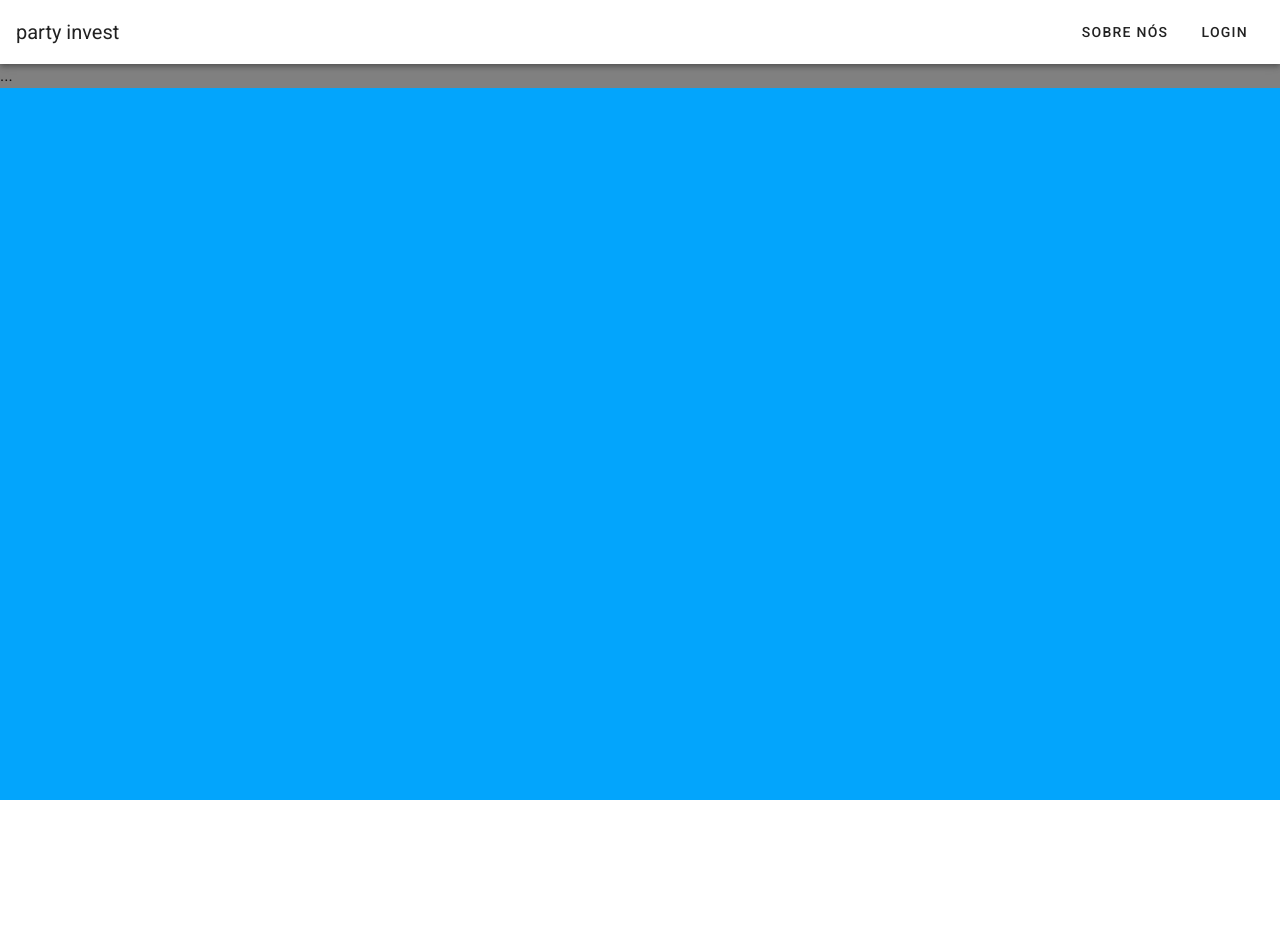
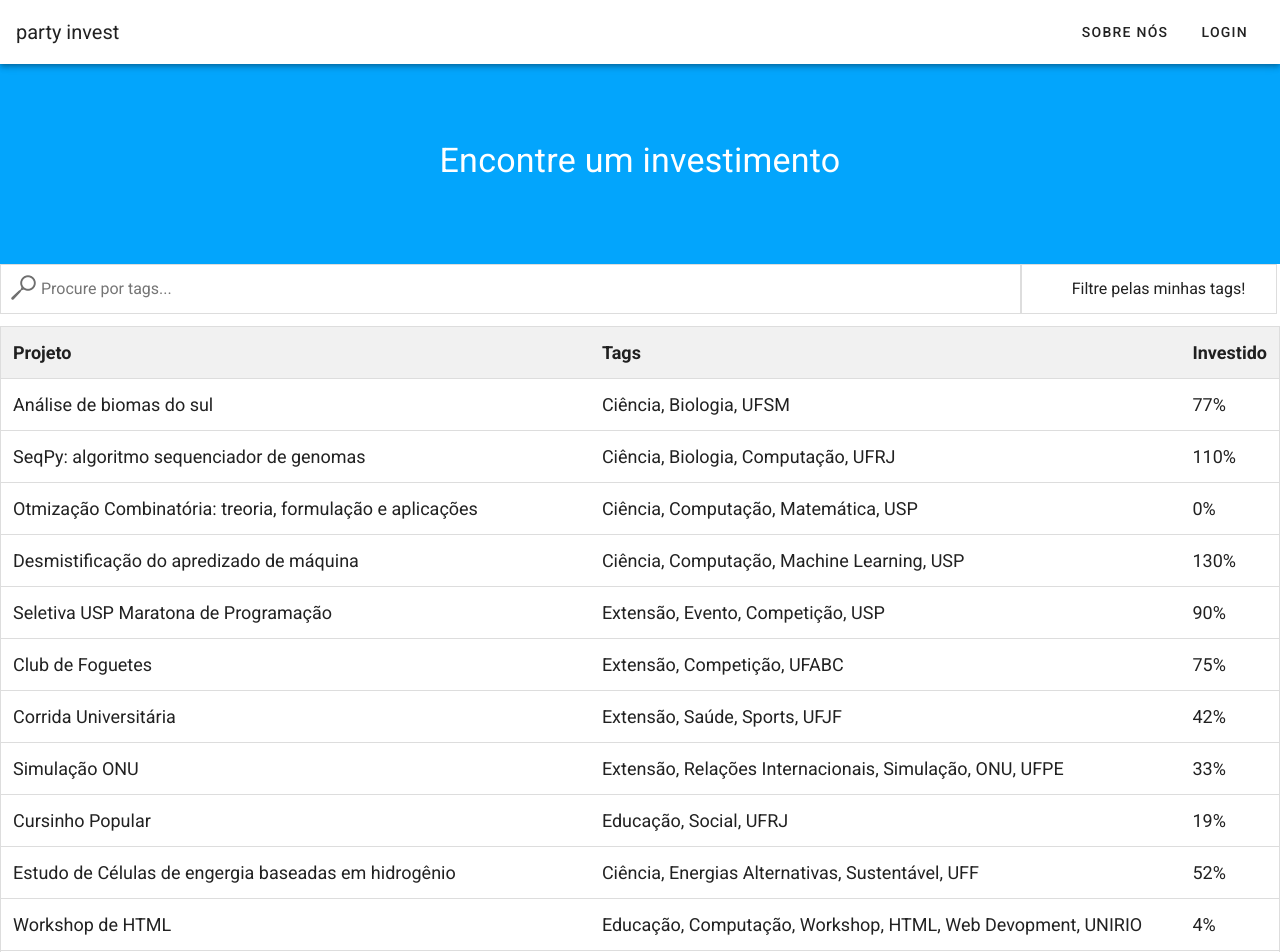
Before and after one commit to Ruhaker/party-invest, a Vue app: page /#/FindProject in a window 1280 px wide. Shown: the top 952 px of the page. Before the commit the page ends 800 px from the top, so only its background shows below. Built offline with nearby package versions, Linux system fonts and the light colour scheme.

Commit message:
add novas paginas

```diff
--- a/src/components/FindInvestor.vue
+++ b/src/components/FindInvestor.vue
@@ -7,14 +7,14 @@
           <div class="v-parallax__content">
             <div class="layout white--text column align-center justify-center">
               <h1 class="white--text mb-2 display-1 text-center">
-              Encontre um investimento
+              Encontre um investidor(a)
               </h1>
             </div>
           </div>
         </div>
       </section>
       <section id="white">
-        <input type="text" id="myInput" onkeyup="Search()" placeholder="Procure por tags..." title="Digite uma tag">
+        <input type="text" id="myInput" @keyup="Search()" placeholder="Procure por tags..." title="Digite uma tag">
         <button type="button" id="myButton" v-on:click="SearchMe()">Filtre pelas minhas tags!</button>
         <table id="myTable">
           <tr class="header">
@@ -155,16 +155,6 @@ import NavBar from './NavBar';
 import Footer from './Footer';
 
 
-export default {
-  name: 'FindInvestor',
-  components: {
-    NavBar,
-    Footer
-  },
-  data: () => ({
-    //
-  }),
-};
 
 function Search() {
   var input, filter, table, tr, td, i, j, txtValue, bool;
@@ -221,6 +211,22 @@ function SearchMe() {
   }
 }
 
+
+export default {
+  name: 'FindInvestor',
+  components: {
+    NavBar,
+    Footer
+  },
+  methods: {
+    Search,
+    SearchMe
+  },
+  data: () => ({
+    //
+  }),
+};
+
 </script>
 
 <style>
@@ -249,7 +255,7 @@ function SearchMe() {
 
   #myTable {
     border-collapse: collapse;
-    width: 90%;
+    width: 100%;
     border: 1px solid #ddd;
     font-size: 18px;
   }
--- a/src/components/FindProject.vue
+++ b/src/components/FindProject.vue
@@ -2,6 +2,217 @@
   <v-app>
     <v-content>
       <NavBar/>
+      <section>
+        <div class="v-parallax" style="height: 200px; padding-bottom: 50px ; padding-top: 50px">
+          <div class="v-parallax__content">
+            <div class="layout white--text column align-center justify-center">
+              <h1 class="white--text mb-2 display-1 text-center">
+              Encontre um investimento
+              </h1>
+            </div>
+          </div>
+        </div>
+      </section>
+      <section id="white">
+        <input type="text" id="myInput" @keyup="Search()" placeholder="Procure por tags..." title="Digite uma tag">
+        <button type="button" id="myButton" v-on:click="SearchMe()">Filtre pelas minhas tags!</button>
+        <table id="myTable">
+
+        <tr class="header">
+            <th style="width:50%;">Projeto</th>
+            <th style="width:60%;">Tags</th>
+            <th style="width:10%;">Investido</th>
+        </tr>
+
+          <tr>
+              <td>Análise de biomas do sul</td>
+              <td>Ciência, Biologia, UFSM</td>
+              <td>77% </td>
+          </tr>
+          <tr>
+              <td>SeqPy: algoritmo sequenciador de genomas</td>
+              <td>Ciência, Biologia, Computação, UFRJ</td>
+              <td>110% </td>
+          </tr>
+        <tr>
+              <td>Otmização Combinatória: treoria, formulação e aplicações</td>
+              <td>Ciência, Computação, Matemática, USP</td>
+              <td>0% </td>
+          </tr>
+          <tr>
+              <td>Desmistificação do apredizado de máquina</td>
+              <td>Ciência, Computação, Machine Learning, USP</td>
+              <td>130% </td>
+          </tr>
+
+        <tr>
+              <td>Seletiva USP Maratona de Programação</td>
+              <td>Extensão, Evento, Competição, USP</td>
+              <td>90% </td>
+          </tr>
+          <tr>
+              <td>Club de Foguetes </td>
+              <td>Extensão,  Competição, UFABC</td>
+              <td>75% </td>
+          </tr>
+          <tr>
+              <td>Corrida Universitária</td>
+              <td>Extensão, Saúde, Sports, UFJF</td>
+              <td>42% </td>
+          </tr>
+        <tr>
+              <td>Simulação ONU</td>
+              <td>Extensão, Relações Internacionais, Simulação, ONU, UFPE</td>
+              <td>33% </td>
+          </tr>
+        <tr>
+              <td>Cursinho Popular</td>
+              <td>Educação, Social, UFRJ</td>
+              <td>19% </td>
+          </tr>
+
+        <tr>
+              <td>Estudo de Células de engergia baseadas em hidrogênio</td>
+              <td>Ciência, Energias Alternativas, Sustentável, UFF</td>
+              <td>52% </td>
+          </tr>
+          <tr>
+              <td>Workshop de HTML</td>
+              <td>Educação, Computação, Workshop, HTML, Web Devopment, UNIRIO</td>
+              <td>4% </td>
+          </tr>
+          <tr>
+          <td>Análise probabiliśitica de eventos fatais</td>
+          <td>Ciência, Geografia, Simulação, Computação, Física, UNICAMP, UFF</td>
+          <td>92%</td>
+        </tr>
+        <tr>
+          <td>IoT acessível e democrático</td>
+          <td>IoT, Saúde, Python, Engenharia, C++, UFCE, UFMG</td>
+          <td>90%</td>
+        </tr>
+        <tr>
+          <td>Educação Popular Acessível e Democrática</td>
+          <td>Competição, Machine learning, Arte, C, Ciência, UNESP, UFMA</td>
+          <td>61%</td>
+        </tr>
+        <tr>
+          <td>Camapnha de Vacinação</td>
+          <td>C, Engenharia, Doenças, Física, Simulação, UFSM, UFCE</td>
+          <td>49%</td>
+        </tr>
+        <tr>
+          <td>Proteínas, Açucares e Gorduras</td>
+          <td>Extensão, Simulação, IoT, Octave, Evento, UFF, UFF</td>
+          <td>57%</td>
+        </tr>
+        <tr>
+          <td>Reformulação da sada de computação do CCM</td>
+          <td>Matemática, IoT, Arte, Octave, Simulação, UFF, UFSM</td>
+          <td>27%</td>
+        </tr>
+        <tr>
+          <td>Congresso Paulo Leal Ferreira de Física</td>
+          <td>Python, Desenvolvimento, Ciência, Computação, Arte, UFRJ, UNESP</td>
+          <td>72%</td>
+        </tr>
+        <tr>
+          <td>Grafeno: material do futuro</td>
+          <td>Ciência, Saúde, Matemática, C++, Física, UFAM, UFAM</td>
+          <td>34%</td>
+        </tr>
+        <tr>
+          <td>Novas ligas metálicas para uso industrial</td>
+          <td>Doenças, Octave, C++, Ciência, Simulação, UFCE, UFAM</td>
+          <td>28%</td>
+        </tr>
+        <tr>
+          <td>Cantina popular</td>
+          <td>Ciência, Psicologia, Desenvolvimento, Python, Saúde, UFCE, UFPE</td>
+          <td>8%</td>
+        </tr>
+        <tr>
+          <td>Comprar Cafezinho</td>
+          <td>Competição, Física, Matemática, C++, Geografia, UFPE, UFF</td>
+          <td>1%</td>
+        </tr>
+        <tr>
+          <td>Financiar nova sala para o Carlinhos</td>
+          <td>Engenharia, Física, Octave, História, Doenças, USP, UFSCAR</td>
+          <td>71%</td>
+        </tr>
+        <tr>
+          <td>Eu amo hackaton</td>
+          <td>IoT, Arte, Física, Machine learning, Engenharia, UNICAMP, UFMG</td>
+          <td>24%</td>
+        </tr>
+        <tr>
+          <td>Análise probabiliśitica de eventos fatais</td>
+          <td>Saúde, Psicologia, Desenvolvimento, Educação, História, UFCE, UNICAMP</td>
+          <td>74%</td>
+        </tr>
+        <tr>
+          <td>IoT acessível e democrático</td>
+          <td>Evento, Octave, História, Química, Competição, UFPR, UFAM</td>
+          <td>17%</td>
+        </tr>
+        <tr>
+          <td>Educação Popular Acessível e Democrática</td>
+          <td>Mobilidade, Saúde, Machine learning, Psicologia, Química, UFPE, UFSM</td>
+          <td>31%</td>
+        </tr>
+        <tr>
+          <td>Camapnha de Vacinação</td>
+          <td>Educação, Física, C, Maratona, Esporte, USP, USP</td>
+          <td>90%</td>
+        </tr>
+        <tr>
+          <td>Proteínas, Açucares e Gorduras</td>
+          <td>Octave, Saúde, Educação, Evento, Doenças, UFSM, UFCE</td>
+          <td>36%</td>
+        </tr>
+        <tr>
+          <td>Reformulação da sada de computação do CCM</td>
+          <td>História, Python, Maratona, Engenharia, Doenças, UFAM, UFF</td>
+          <td>44%</td>
+        </tr>
+        <tr>
+          <td>Congresso Paulo Leal Ferreira de Física</td>
+          <td>Esporte, C++, Saúde, Biologia, Mobilidade, UFCE, UFMG</td>
+          <td>20%</td>
+        </tr>
+        <tr>
+          <td>Grafeno: material do futuro</td>
+          <td>Octave, Engenharia, Mobilidade, Doenças, Maratona, UFRJ, UFSM</td>
+          <td>89%</td>
+        </tr>
+        <tr>
+          <td>Novas ligas metálicas para uso industrial</td>
+          <td>Esporte, Química, Evento, Extensão, Biologia, UNICAMP, UFSM</td>
+          <td>36%</td>
+        </tr>
+        <tr>
+          <td>Cantina popular</td>
+          <td>Maratona, Engenharia, C++, Simulação, Arte, UFSCAR, UFCE</td>
+          <td>82%</td>
+        </tr>
+        <tr>
+          <td>Comprar Cafezinho</td>
+          <td>Evento, Arte, Saúde, Biologia, Doenças, UFCE, UFAM</td>
+          <td>7%</td>
+        </tr>
+        <tr>
+          <td>Financiar nova sala para o Carlinhos</td>
+          <td>IoT, Química, Maratona, Engenharia, Octave, UFF, UFPE</td>
+          <td>31%</td>
+        </tr>
+        <tr>
+          <td>Eu amo hackaton</td>
+          <td>Educação, Extensão, Competição, Ciência, Doenças, UFMG, UFPR</td>
+          <td>81%</td>
+        </tr>
+      </table>
+      </section>
       <Footer/>
     </v-content>
   </v-app>
@@ -13,11 +224,72 @@ import NavBar from './NavBar';
 import Footer from './Footer';
 
 
+
+function Search() {
+  var input, filter, table, tr, td, i, j, txtValue, bool;
+  input = document.getElementById("myInput");
+  filter = input.value.toUpperCase().split(" ");
+  table = document.getElementById("myTable");
+  tr = table.getElementsByTagName("tr");
+  for (i = 0; i < tr.length; i++) {
+    td = tr[i].getElementsByTagName("td")[1];
+    if (td) {
+      txtValue = td.textContent || td.innerText;
+      bool = true;
+      for (j = 0; j < filter.length; j++) {
+        if (txtValue.toUpperCase().indexOf(filter[j]) == -1) {
+          bool = false;
+        }
+      }
+      if (bool == true) {
+        tr[i].style.display = "";
+      }
+      else {
+        tr[i].style.display = "none";
+      }
+    }
+  }
+}
+function SearchMe() {
+  var filter, table, tr, td, i, j, txtValue, bool;
+  filter = ['USP','UFMG']
+
+  table = document.getElementById("myTable");
+  tr = table.getElementsByTagName("tr");
+
+  for (i = 0; i < tr.length; i++) {
+    td = tr[i].getElementsByTagName("td")[1];
+    if (td) {
+
+      txtValue = td.textContent || td.innerText;
+
+      bool = false;
+
+      for (j = 0; j < filter.length; j++) {
+        if (txtValue.toUpperCase().indexOf(filter[j]) > -1) {
+          bool = true;
+        }
+      }
+      if (bool == true) {
+        tr[i].style.display = "";
+      }
+      else {
+        tr[i].style.display = "none";
+      }
+    }
+  }
+}
+
+
 export default {
-  name: 'FindProject',
+  name: 'FindInvestor',
   components: {
     NavBar,
     Footer
+  },
+  methods: {
+    Search,
+    SearchMe
   },
   data: () => ({
     //
@@ -27,6 +299,49 @@ export default {
 </script>
 
 <style>
+  * {
+    box-sizing: border-box;
+  }
+
+  #myButton {
+    width: 20%;
+    font-size: 16px;
+    padding: 12px 20px 12px 40px;
+    border: 1px solid #ddd;
+    margin-bottom: 12px;
+  }
+
+  #myInput {
+    background-image: url('../assets/search.png');
+    background-position: 10px 10px;
+    background-repeat: no-repeat;
+    width: 79.73%;
+    font-size: 16px;
+    padding: 12px 20px 12px 40px;
+    border: 1px solid #ddd;
+    margin-bottom: 12px;
+  }
+
+  #myTable {
+    border-collapse: collapse;
+    width: 100%;
+    border: 1px solid #ddd;
+    font-size: 18px;
+  }
+
+  #myTable th, #myTable td {
+    text-align: left;
+    padding: 12px;
+  }
+
+  #myTable tr {
+    border-bottom: 1px solid #ddd;
+  }
+
+  #myTable tr.header, #myTable tr:hover {
+    background-color: #f1f1f1;
+  }
+
   .v-content{
     background-color: #03a5fc;
   }
```
Also changed, not shown: 1 other file (tests, documents, lock files or other folders).
